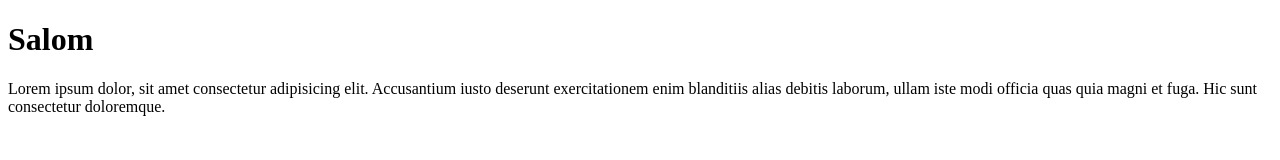
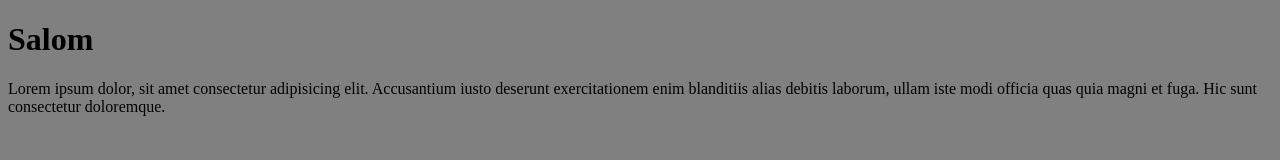
Before and after one commit to sanjar8855/web2206, a plain HTML site: page index.html in a window 1280 px wide. Drawn offline with Linux system fonts and the light colour scheme.

Commit message:
create style css

```diff
--- a/index.html
+++ b/index.html
@@ -4,6 +4,7 @@
     <meta charset="UTF-8" />
     <meta http-equiv="X-UA-Compatible" content="IE=edge" />
     <meta name="viewport" content="width=device-width, initial-scale=1.0" />
+    <link rel="stylesheet" href="style.css" />
     <title>Document</title>
   </head>
   <body>
--- /dev/null
+++ b/style.css
@@ -0,0 +1,3 @@
+body{
+    background-color: grey;
+}
```
